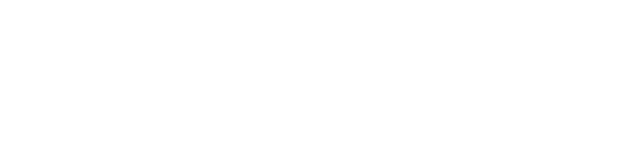
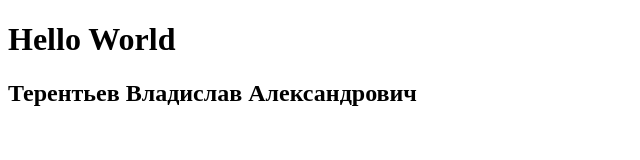
Before and after one commit to VladislavTerentyev/hello_world, a plain HTML site: page index.html in a window 1280 px wide. Shown: the whole page, without its empty margins (0-640 px from the left). Drawn offline with Linux system fonts and the light colour scheme.

Commit message:
Updated index.html

```diff
--- a/index.html
+++ b/index.html
@@ -6,6 +6,7 @@
     <title>Document</title>
 </head>
 <body>
-
+    <h1>Hello World</h1>
+    <h2>Терентьев Владислав Александрович</h2>
 </body>
 </html>
```
